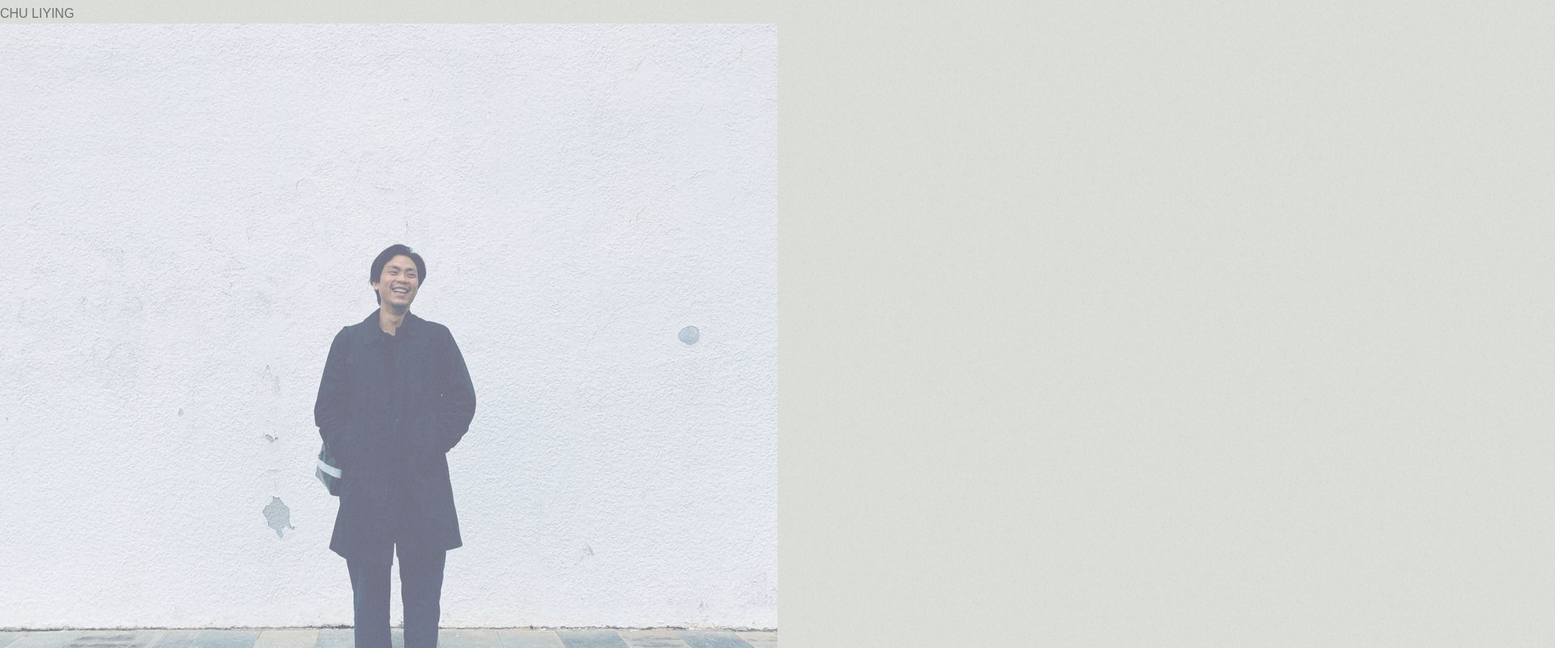
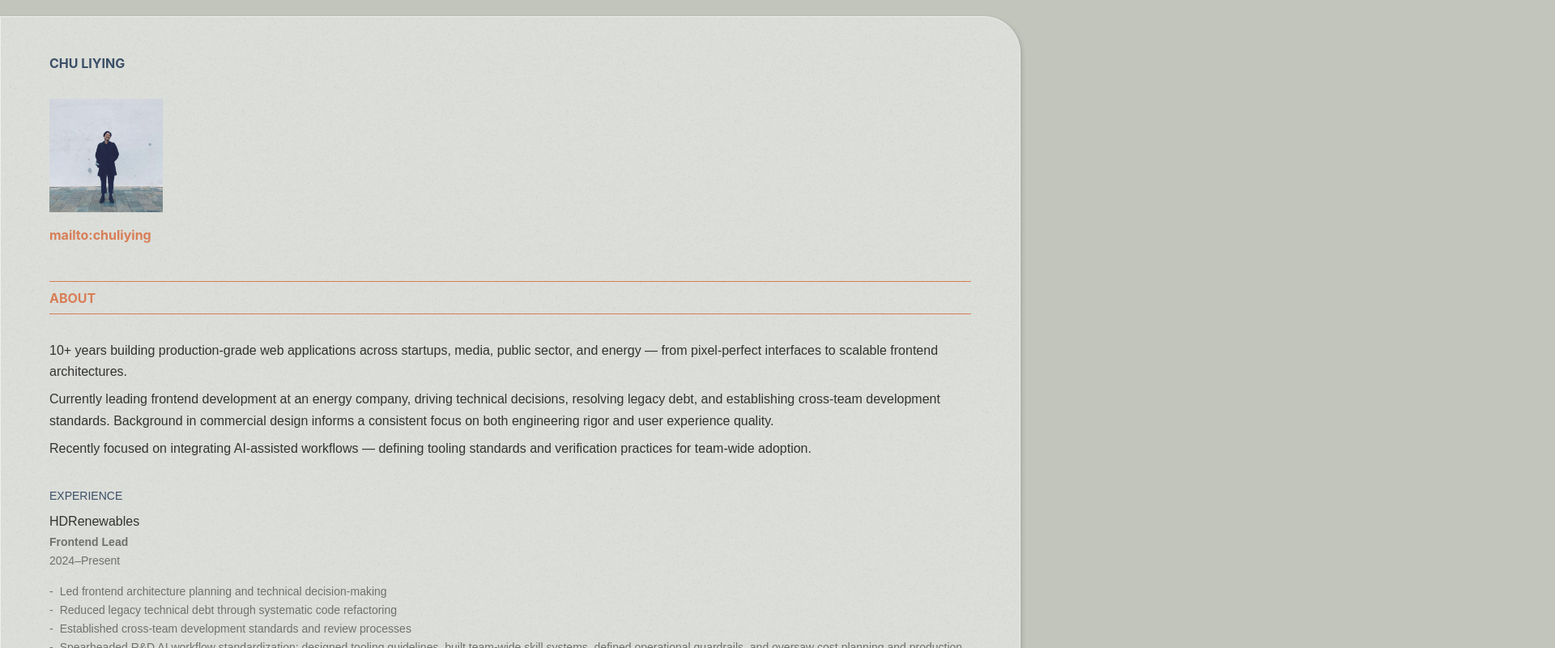
Before and after one commit to Chuliying/chuliying, a Next.js app: page / in a window 1280 px wide. Shown: the top 800 px of the page at 81% size, 1920 px wide, since content can reach past the window. Built offline with nearby package versions, Linux system fonts and the light colour scheme.

Commit message:
feat: migrate index page to Tailwind with semantic HTML

```diff
--- a/src/pages/index.tsx
+++ b/src/pages/index.tsx
@@ -1,30 +1,42 @@
 import React from 'react'
+import Image from 'next/image'
 import Works from '../components/Works'
 import About from '../components/About'
 import Contact from '../components/Contact'
-import Image from 'next/image'
+import photo from '../../public/images/chuliying.jpg'
 
-const index = () => {
+const IndexPage = () => {
   return (
-        <div className='main__box fragment'>
-            <div>
-                <h1 className='text-inter main-margin-lg'>
+    <main className="fragment w-full bg-surface rounded-tr-[50px] mr-[15px] mt-[15px] p-[45px] pl-[120px] border border-[#eee] shadow-[2px_2px_5px_rgba(0,0,0,0.15)] flex relative overflow-hidden min-h-[calc(100vh-30px)] transition-transform duration-500 xl:p-[45px] xl:pl-[60px] xl:rounded-tr-[45px] sm:flex-col sm:p-[30px] sm:pl-[30px]">
+
+      {/* Column 1: Photo + Contact */}
+      <div className="relative z-10 pr-[135px] flex-1 max-w-[300px] sm:pr-[15px] sm:mb-11">
+        <h1 className="font-inter text-theme font-bold text-[16px] mb-16 sm:mb-8">
           CHU LIYING
         </h1>
-                <Image className='main__photo' src={require('../../public/images/chuliying.jpg')} alt="CHU LIYING" priority />
-                <div className='contact__box'>
+        <Image
+          className="w-[200px] h-auto opacity-85 xl:w-[140px]"
+          src={photo}
+          alt="Chu Liying"
+          priority
+        />
+        <div className="absolute bottom-0 xl:relative xl:mt-4">
           <Contact />
         </div>
+      </div>
 
-            </div>
-            <div>
+      {/* Column 2: About */}
+      <div className="relative z-10 pr-[135px] flex-[1.25] sm:pr-[15px] sm:mb-11">
         <About />
       </div>
-            <div>
+
+      {/* Column 3: Works */}
+      <div className="relative z-10 flex-[2] sm:pr-[15px]">
         <Works />
       </div>
-        </div>
+
+    </main>
   )
 }
 
-export default index
+export default IndexPage
```
Lines whose indentation alone changed are shown as unchanged.
